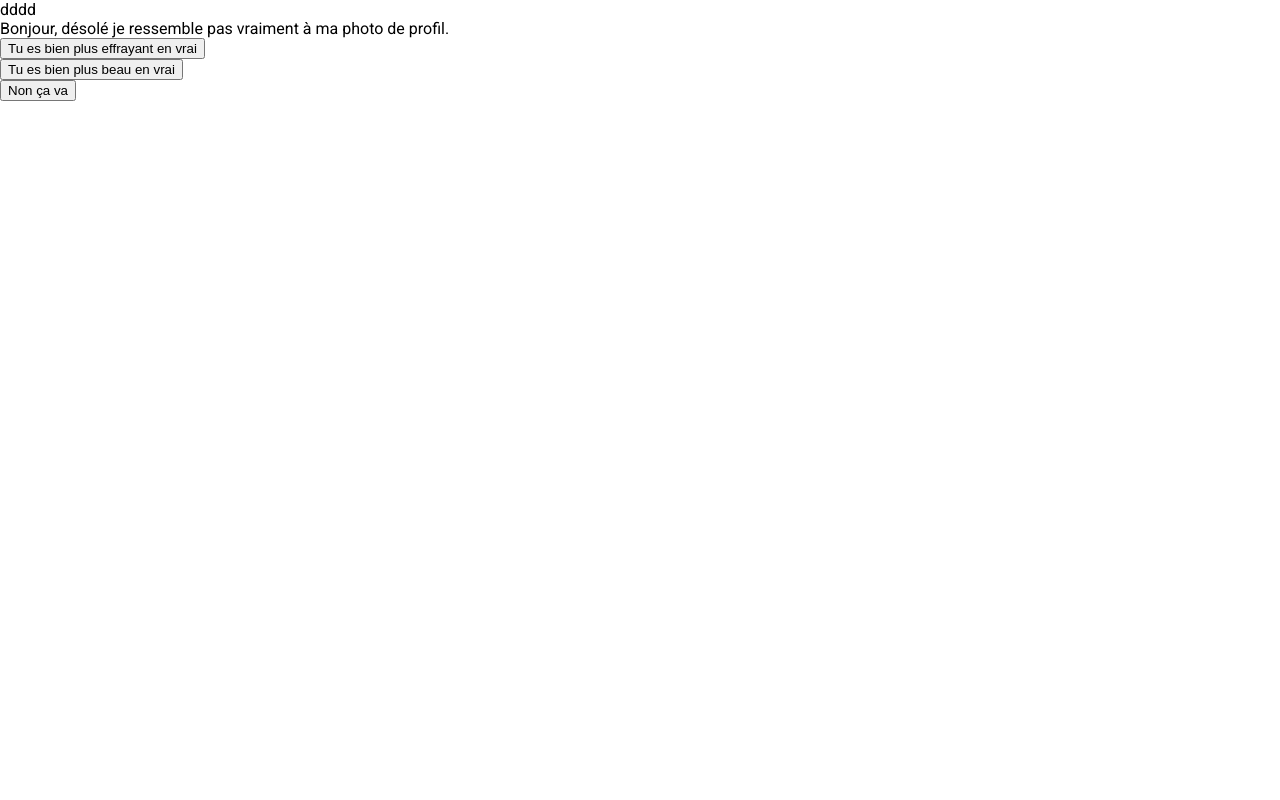
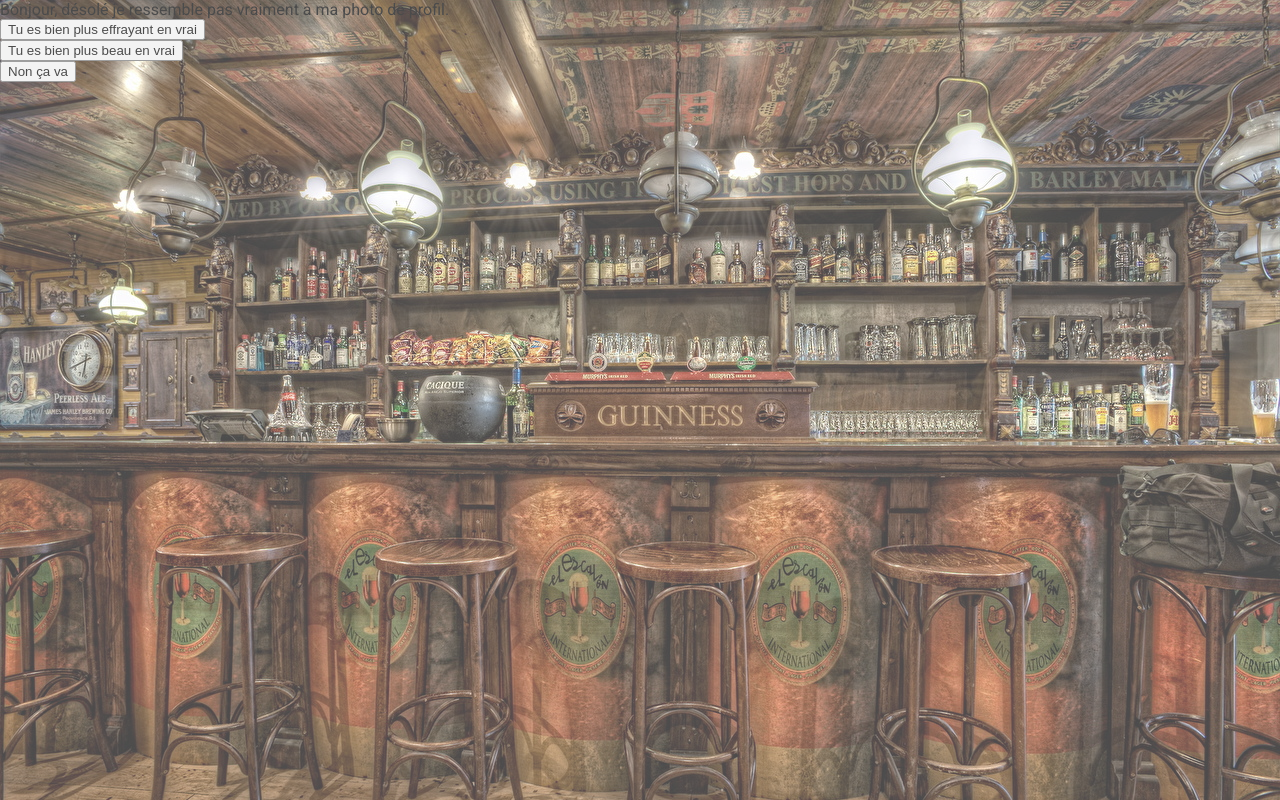
Before and after one commit to isa-ka/Hackathon-Dating-Monster, an Angular app in the folder DatingMonster/: page /game in a window 1280 px wide. Built offline with nearby package versions, Linux system fonts and the light colour scheme.

Commit message:
background

```diff
--- a/DatingMonster/src/app/game/game.component.css
+++ b/DatingMonster/src/app/game/game.component.css
@@ -0,0 +1,11 @@
+.gameContainer{
+  background-image: url(src/assets/Img/backgroundBar.jpg);
+  background-repeat: no-repeat;
+  background-size: 100% auto;
+  height: 100vh;
+  margin : 0;
+  padding: auto;
+  display: flex;
+  opacity:0.7;
+  filter: grayscale(25%);
+}
--- a/DatingMonster/src/app/game/game.component.html
+++ b/DatingMonster/src/app/game/game.component.html
@@ -1,3 +1,4 @@
-dddd
-<app-responses></app-responses>
-<app-question [question]="currentQuestion"></app-question>
+<div class="gameContainer">
+    <app-responses></app-responses>
+    <app-question [question]="currentQuestion"></app-question>
+</div>
--- a/DatingMonster/src/app/game/game.component.ts
+++ b/DatingMonster/src/app/game/game.component.ts
@@ -11,6 +11,7 @@
 
   questions: Question[];
   currentQuestion: Question;
+  numberBackground = 0;
 
   constructor(public responseService: ResponseService) { }
 
```
Also changed, not shown: DatingMonster/src/assets/Img/backgroundBar.jpg (added).
